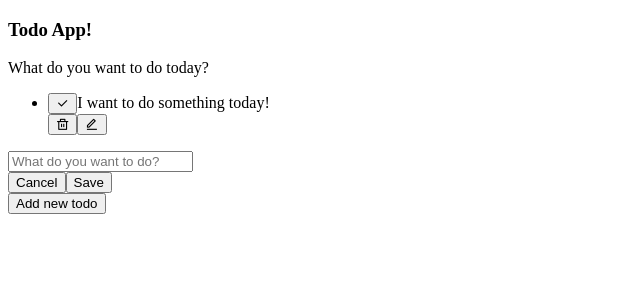
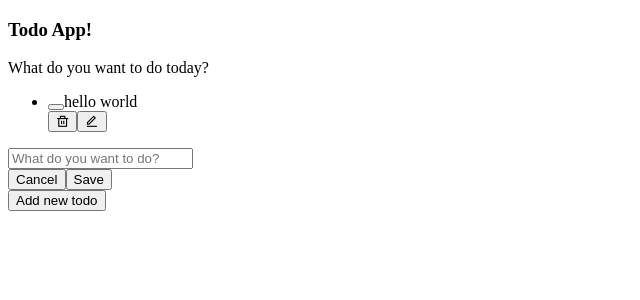
Before and after one commit to eternalbeginner/react-todo, a React (Create React App) app: page / in a window 1280 px wide. Shown: the top 300 px of the page, without its empty margins (0-640 px from the left). Built offline with nearby package versions, Linux system fonts and the light colour scheme.

Commit message:
Apply the base state

```diff
--- a/src/containers/Home/TodoList.jsx
+++ b/src/containers/Home/TodoList.jsx
@@ -1,18 +1,11 @@
 import { List } from '../../components';
 import TodoListItem from './TodoListItem';
 
-const TodoList = () => {
-  const todos = [
-    {
-      id: 1,
-      text: 'lol'
-    }
-  ];
-
+const TodoList = ({ todos }) => {
   return (
     <section className='todo'>
       <List items={todos} name='todo'>
-        {(todo) => <TodoListItem />}
+        {(todo) => <TodoListItem todo={todo} />}
       </List>
     </section>
   );
--- a/src/containers/Home/TodoListItem.jsx
+++ b/src/containers/Home/TodoListItem.jsx
@@ -1,10 +1,13 @@
 import { Button } from '../../components';
 
-const TodoListItem = () => {
+const TodoListItem = ({ todo }) => {
+  const { id, text, isMarked } = todo;
+  const icon = isMarked ? 'ri-check-line' : undefined;
+
   return (
     <>
-      <Button.Icon className='item__marker' icon='ri-check-line' />
-      <span className='item__text'>I want to do something today!</span>
+      <Button.Icon className='item__marker' icon={icon} />
+      <span className='item__text'>{text}</span>
       <div className='item__cta'>
         <Button.Icon className='cta__delete' icon='ri-delete-bin-line' />
         <Button.Icon className='cta__delete' icon='ri-edit-line' />
--- a/src/containers/Home/index.jsx
+++ b/src/containers/Home/index.jsx
@@ -5,11 +5,27 @@ import Header from './Header';
 import TodoList from './TodoList';
 
 class Home extends Component {
+  constructor(props) {
+    super(props);
+
+    this.state = {
+      todos: [
+        {
+          id: 1,
+          text: 'hello world',
+          isMarked: false
+        }
+      ]
+    };
+  }
+
   render() {
+    const { todos } = this.state;
+
     return (
       <>
         <Header />
-        <TodoList />
+        <TodoList todos={todos} />
         <Footer />
       </>
     );
```
